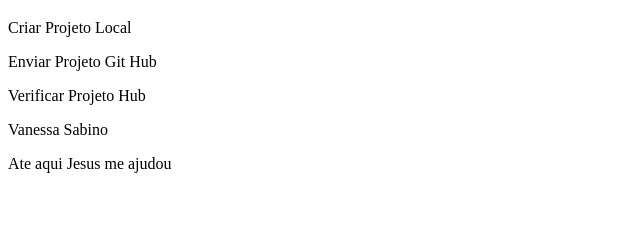
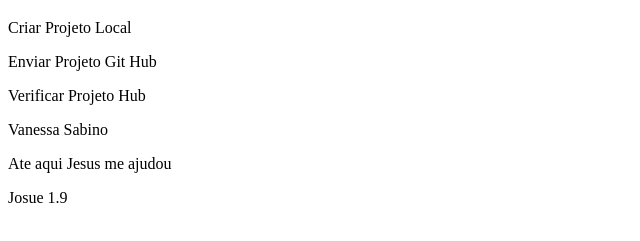
Before and after one commit to vanessasabino/projeto-Git-hub, a plain HTML site: page index.html in a window 1280 px wide. Shown: the part 61-302 px from the top of the page, without its empty margins (0-640 px from the left). Drawn offline with Linux system fonts and the light colour scheme.

Commit message:
Atualiza projeto

```diff
--- a/index.html
+++ b/index.html
@@ -12,5 +12,6 @@
      <p> Verificar Projeto Hub </p>
      <p> Vanessa Sabino </p>
      <p> Ate aqui Jesus me ajudou </p>
+     <p>Josue 1.9 </p>
 </body>
 </html>
```
